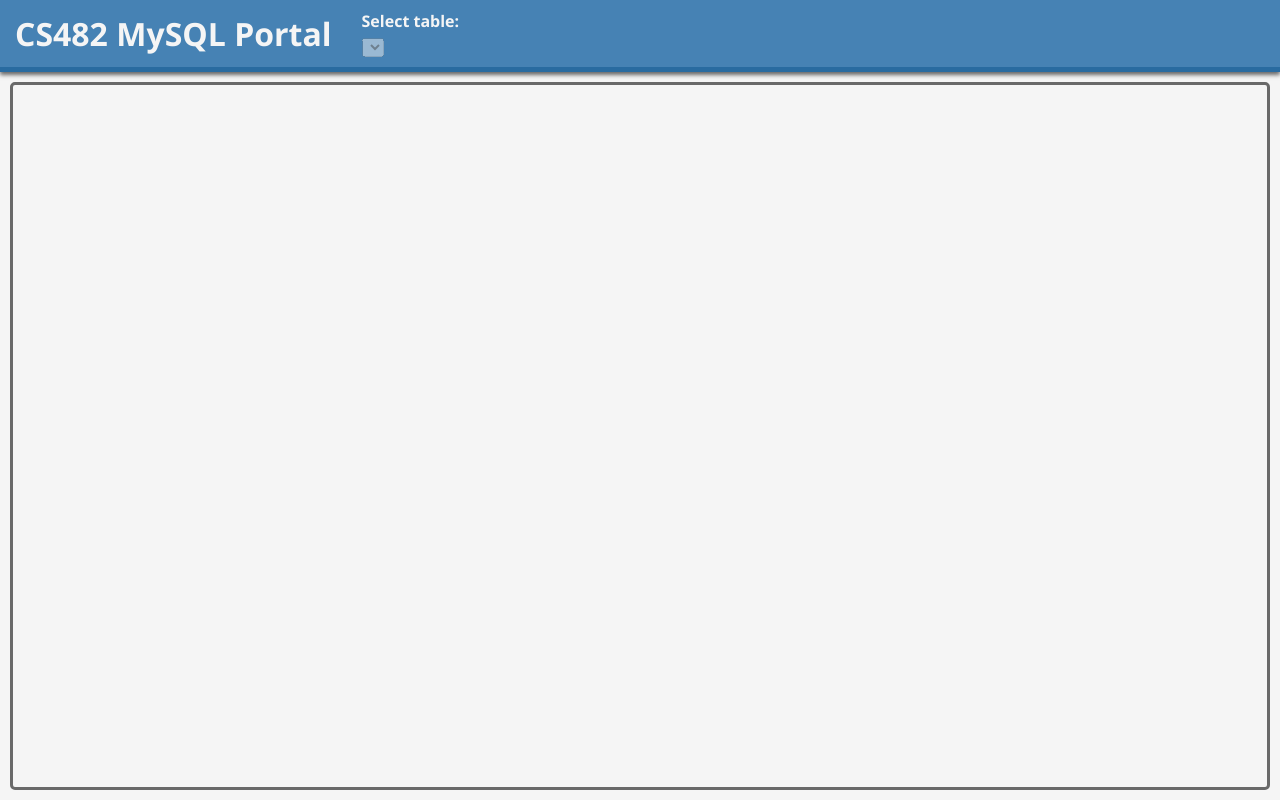
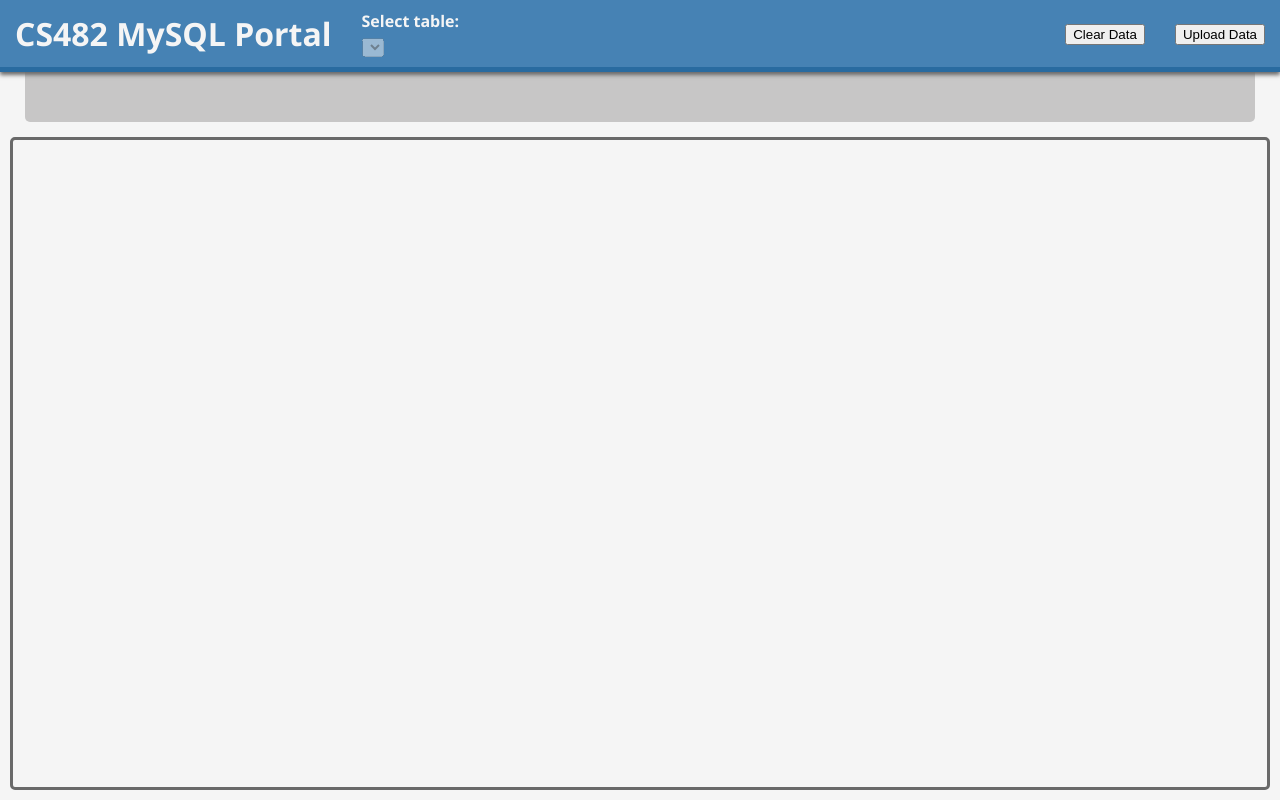
Before and after one commit to camtauxe/mysql_portal, a plain HTML site: page phase2/deploy/index.html in a window 1280 px wide. Drawn offline with nearby package versions, Linux system fonts and the light colour scheme; no server answers.

Commit message:
layout additions

```diff
--- a/phase2/deploy/css/main.css
+++ b/phase2/deploy/css/main.css
@@ -17,9 +17,14 @@ header {
     background: steelblue;
     border-bottom: 5px solid rgb(41, 107, 160);
     box-shadow: dimgray 0px 3px 4px;
+    z-index: 10;
 
     display: flex;
     align-items: center;
+}
+
+.flexspacer {
+    flex-grow: 1;
 }
 
 #titletext {
@@ -38,7 +43,14 @@ header > div {
     margin: 10px 15px;
 }
 
-main {
+#middlearea {
+    height: 50px;
+    margin: 0px 25px 5px;
+    background-color: rgb(199, 198, 198);
+    border-radius: 0px 0px 5px 5px;
+}
+
+#tablearea {
     flex-grow: 1;
     position: relative;
 }
--- a/phase2/deploy/index.html
+++ b/phase2/deploy/index.html
@@ -14,15 +14,28 @@
         <div class="controlwrapper">
             <div class="controllabel">Select table:</div>
             <select id="tableselect" onchange="fetchAllData()">
-
+                <!--
+                    Options are populated by retrieving the list of
+                    tables from the database
+                -->
             </select>
         </div>
+        <div class="flexspacer"></div>
+        <div class="controlwrapper">
+            <button id="clearButton">Clear Data</button>
+        </div>
+        <div class="controlwrapper">
+            <button id="uploadButton">Upload Data</button>
+        </div>
     </header>
-    <main>
+    <div id="middlearea">
+
+    </div>
+    <div id="tablearea">
         <div id="tablewrapper">
             <table id="table"></table>
         </div>
-    </main>
+    </div>
     <script src="/js/main.js"></script>
 </body>
 </html>
```
